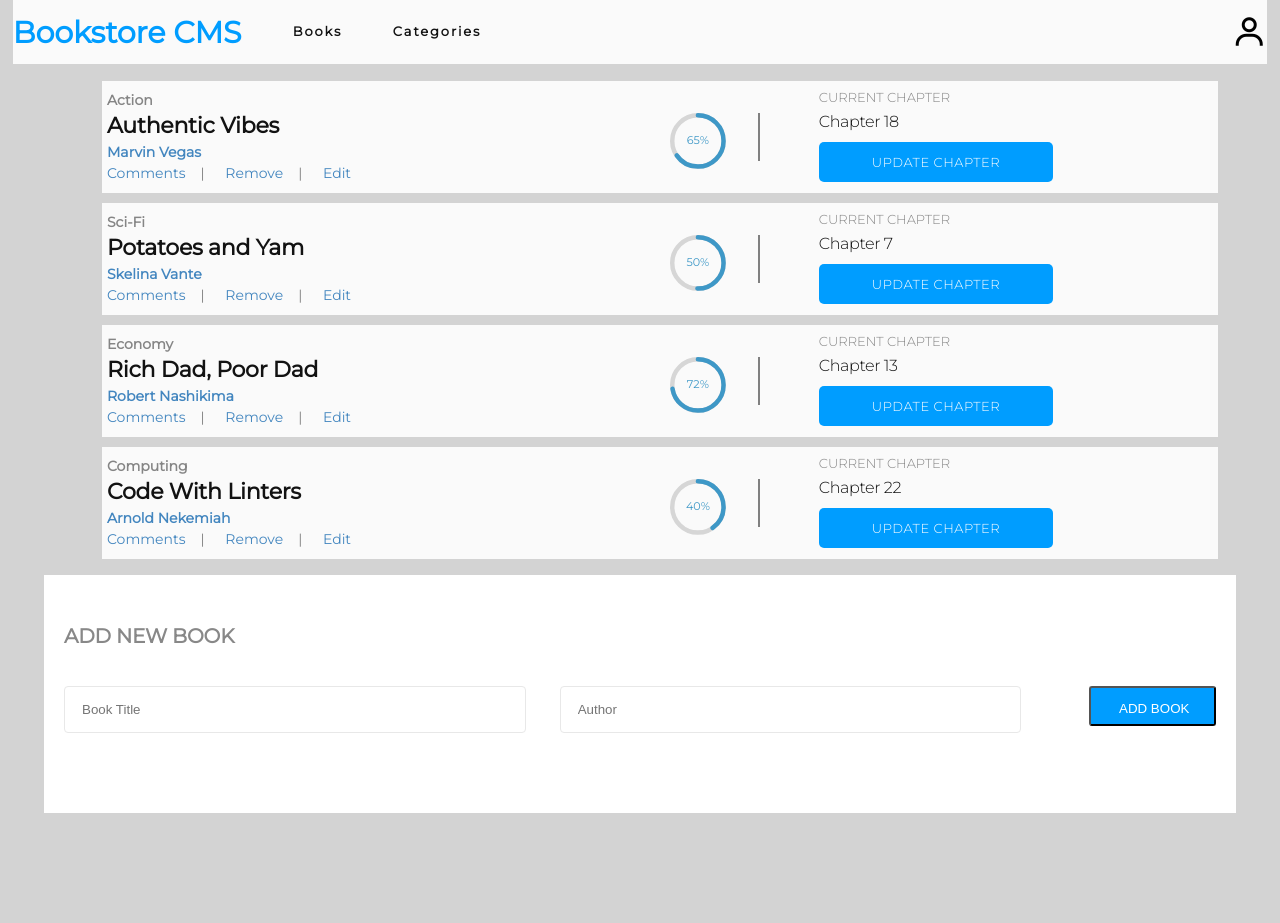
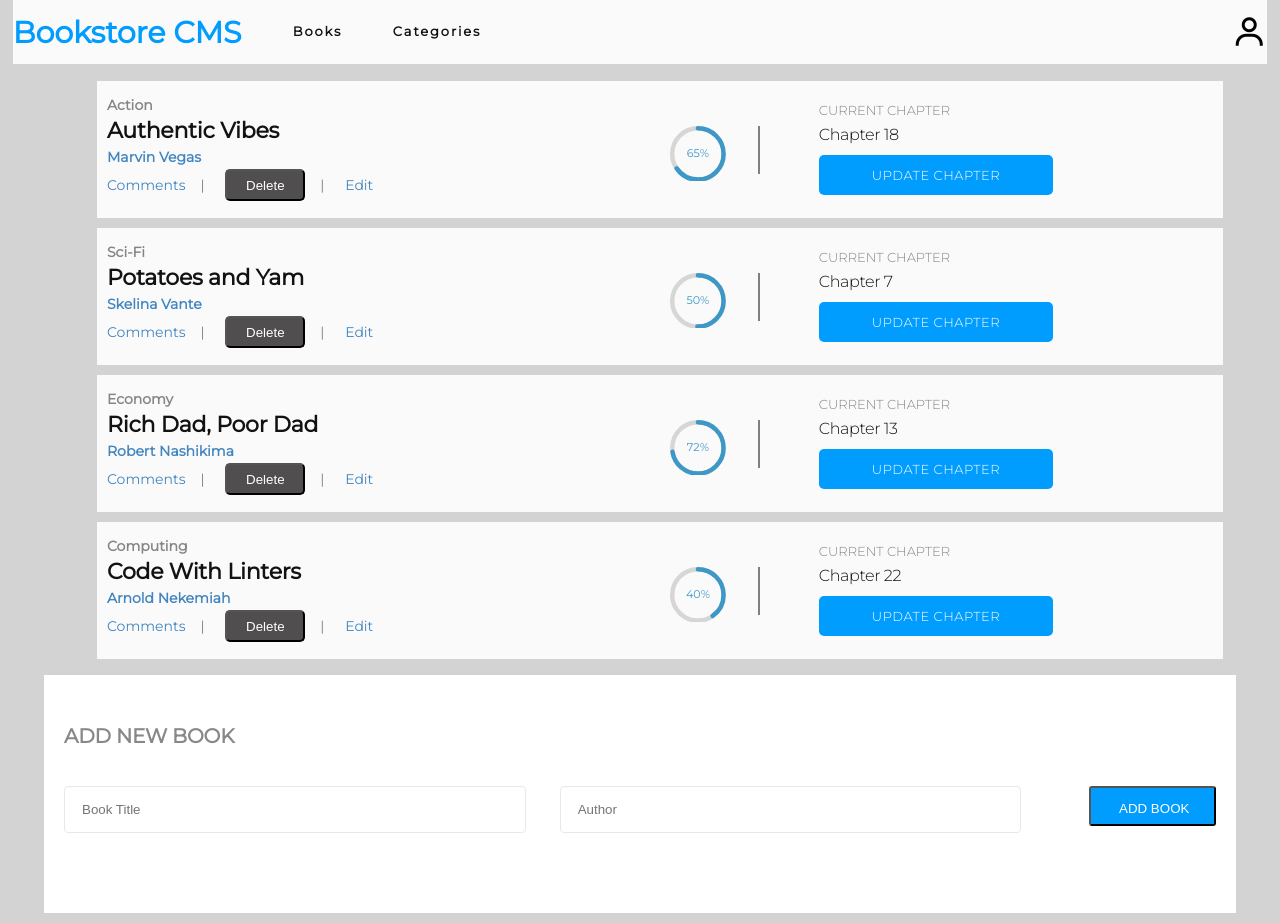
Before and after one commit to marvin-nyalik/bookstore-redux, a React (Create React App) app: page / in a window 1280 px wide. Before the commit the page ends 823 px from the top, so only its background shows below. Built offline with nearby package versions, Linux system fonts and the light colour scheme.

Commit message:
Add book and delete book functionality

```diff
--- a/src/components/BookInfo.js
+++ b/src/components/BookInfo.js
@@ -3,10 +3,10 @@ import BookInfoCol from './BookInfoCol';
 import ChapterInfo from './Chapter';
 import Progress from './progressBar';
 
-const bookInfo = ({ book }) => (
+const bookInfo = ({ book, setBooks }) => (
   <div className={infoCss.cover}>
     <div className={infoCss.cont}>
-      <BookInfoCol book={book} />
+      <BookInfoCol book={book} setBooks={setBooks} />
     </div>
     <div className={infoCss.progress}>
       <Progress book={book} />
--- a/src/components/BookInfoCol.js
+++ b/src/components/BookInfoCol.js
@@ -1,6 +1,14 @@
 import infoCss from './info.module.css';
 
-const bookInfo = ({ book }) => (
+const bookInfo = ({ book, setBooks }) => {
+  const handleClick = (book) => {
+    setBooks((previousState) => {
+      const newBooks = previousState.filter((mybook) => mybook.title !== book.title);
+      return newBooks;
+    });
+  };
+
+  return (
     <>
       <p className={infoCss.category}>{book.category}</p>
       <h3 className={infoCss.title}>{book.title}</h3>
@@ -9,12 +17,13 @@ const bookInfo = ({ book }) => (
         Comments
         <span>|</span>
         {' '}
-      Remove
+        <button type="button" onClick={() => handleClick(book)} className={infoCss.delete}>Delete</button>
         <span>|</span>
         {' '}
         Edit
       </p>
     </>
   );
+};
 
 export default bookInfo;
--- a/src/components/addBook.js
+++ b/src/components/addBook.js
@@ -1,19 +1,61 @@
+import { useState } from 'react';
 import PropTypes from 'prop-types';
 import add from './addBook.module.css';
 
-const AddBook = ({ addNewBook }) => (
-  <div className={add.cover}>
-    <h3 className={add.heading}>ADD NEW BOOK</h3>
-    <form className={add.form}>
-      <input type="text" placeholder="Book Title" className={add.input} />
-      <input type="text" placeholder="Author" className={add.input} />
-      <button type="submit" className={add.submit} onClick={addNewBook}>ADD BOOK</button>
-    </form>
-  </div>
-);
+const AddBook = ({ setBooks }) => {
+  const [title, setTitle] = useState('');
+  const [author, setAuthor] = useState('');
+
+  const handleTitleChange = (event) => {
+    setTitle(event.target.value);
+  };
+  const handleAuthorChange = (event) => {
+    setAuthor(event.target.value);
+  };
+
+  const handleSubmit = (event) => {
+    event.preventDefault();
+    if (title !== '' && author !== '') {
+      const book = {
+        category: 'Computing',
+        title,
+        author,
+        chapter: Math.floor(Math.random() * 10),
+        progress: Math.ceil(Math.random() * 100),
+      };
+
+      setBooks((previousState) => [...previousState, book]);
+      setAuthor('');
+      setTitle('');
+    }
+  };
+
+  return (
+    <div className={add.cover}>
+      <h3 className={add.heading}>ADD NEW BOOK</h3>
+      <form className={add.form} onSubmit={handleSubmit}>
+        <input
+          type="text"
+          placeholder="Book Title"
+          className={add.input}
+          onChange={handleTitleChange}
+          value={title}
+        />
+        <input
+          type="text"
+          placeholder="Author"
+          className={add.input}
+          value={author}
+          onChange={handleAuthorChange}
+        />
+        <button type="submit" className={add.submit}>ADD BOOK</button>
+      </form>
+    </div>
+  );
+};
 
 AddBook.propTypes = {
-  addNewBook: PropTypes.func.isRequired,
+  setBooks: PropTypes.func.isRequired,
 };
 
 export default AddBook;
--- a/src/components/book.js
+++ b/src/components/book.js
@@ -34,22 +34,18 @@ const Books = () => {
     },
   ]);
 
-  const addNewBook = (book) => {
-    setBooks([...allBooks, book]);
-  };
-
   return (
     <>
       <ul>
         {allBooks.map((book) => (
           <div key={book.title}>
             {' '}
-            <BookInfo book={book} />
+            <BookInfo book={book} setBooks={setBooks} />
             {' '}
           </div>
         ))}
       </ul>
-      <AddBook addNewBook={addNewBook} />
+      <AddBook setBooks={setBooks} />
     </>
   );
 };
--- a/src/components/info.module.css
+++ b/src/components/info.module.css
@@ -4,14 +4,15 @@
   display: flex;
   flex-direction: row;
   margin: 10px auto;
-  height: 7rem;
+  padding: 5px;
+  height: auto;
   justify-content: flex-start;
   align-items: center;
 }
 
 .cont {
   width: 50%;
-  height: 12rem;
+  height: auto;
   display: flex;
   flex-direction: column;
   margin: auto 0;
@@ -113,6 +114,15 @@
   color: #4386bf;
 }
 
+.delete {
+  color: white;
+  background: rgb(80, 78, 78);
+  width: 5rem;
+  height: 4vh;
+  cursor: pointer;
+  border-radius: 5px;
+}
+
 .footer {
   margin: 0.188rem 0.938rem 0.125rem 0;
   font-family: Montserrat, Arial, Helvetica, sans-serif;
```
Lines whose indentation alone changed are shown as unchanged.
